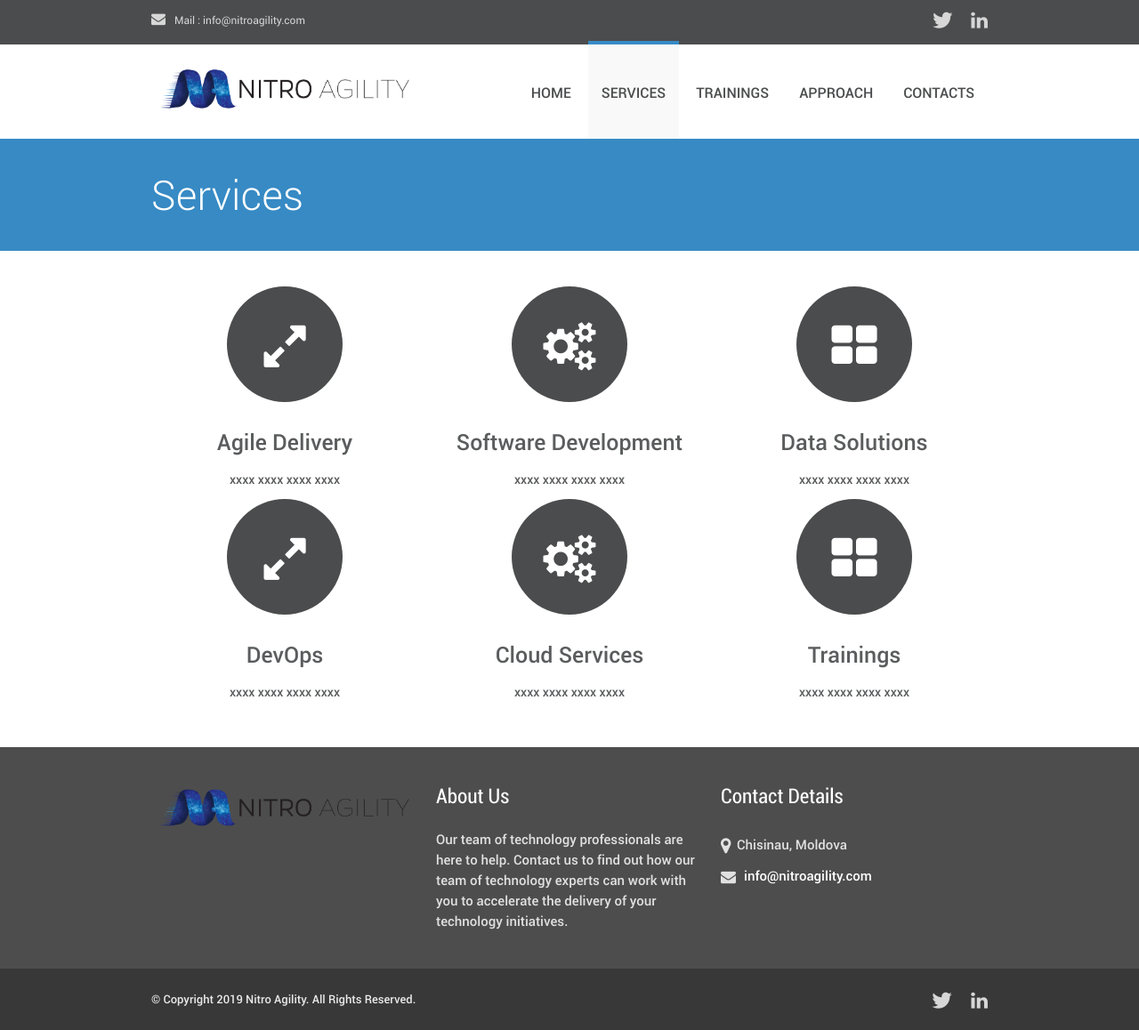
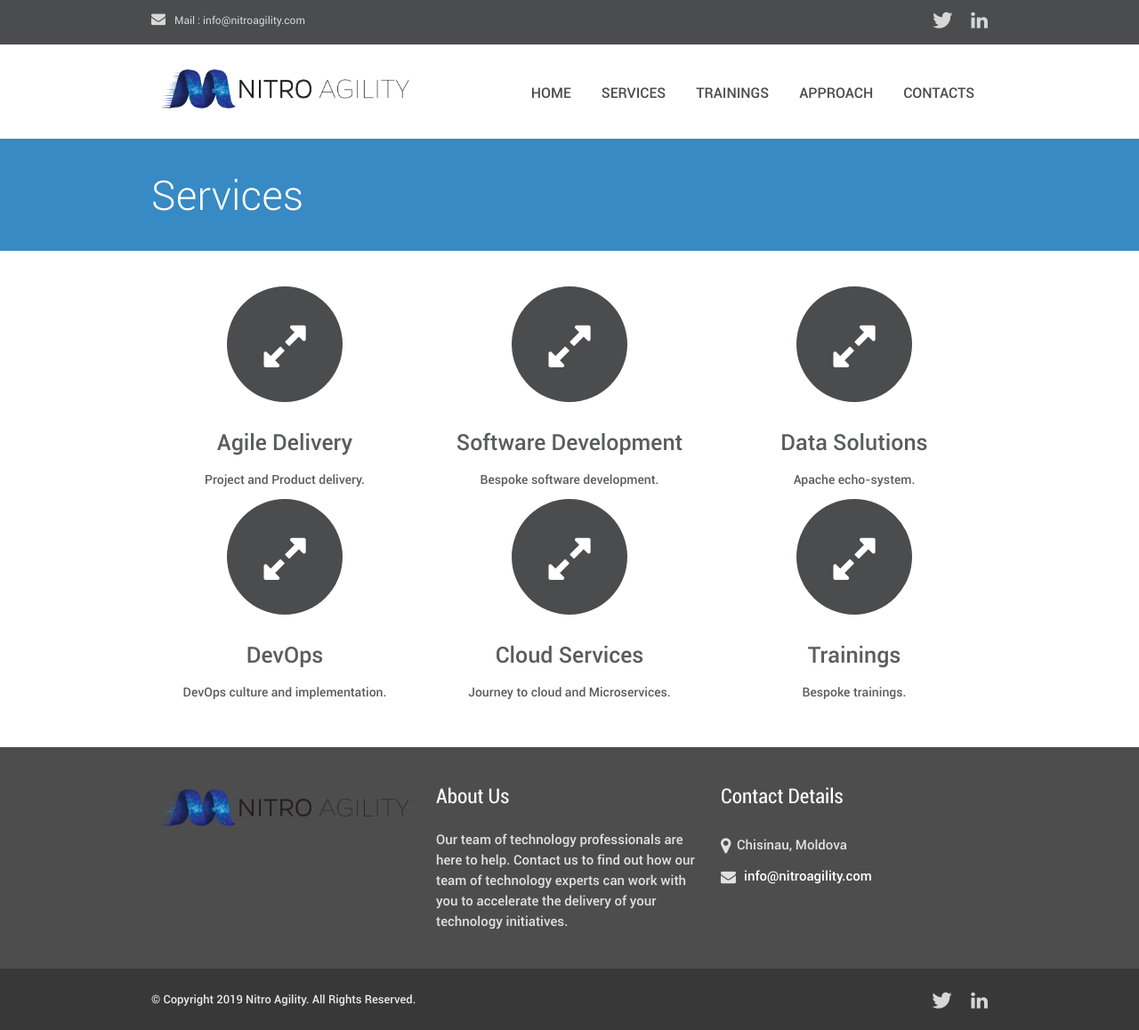
Before and after one commit to NitroAgility/nitroagility.github.io, a Jekyll site: the page built from services.html, in a window 1280 px wide. Shown: the whole page at 89% size. Built offline with Jekyll 4.4.1, drawn with Linux system fonts in a browser that asks for light colours.

Commit message:
Amended services

```diff
--- /dev/null
+++ b/_data/services.yml
@@ -0,0 +1,31 @@
+services:
+  - title: Agile Delivery
+    description: Project and Product delivery.
+    image: images/services/agile-delivery.png
+    alt_image: agile-delivery
+    url:
+  - title: Software Development
+    description: Bespoke software development.
+    image: images/services/software-development.png
+    alt_image: software-development
+    url:
+  - title: Data Solutions
+    description: Apache echo-system.
+    image: images/services/data-solutions.png
+    alt_image: data-solutions
+    url:
+  - title: DevOps
+    description: DevOps culture and implementation.
+    image: images/services/devops.png
+    alt_image: devops
+    url:
+  - title: Cloud Services
+    description: Journey to cloud and Microservices.
+    image: images/services/cloud-services.png
+    alt_image: cloud-services
+    url:
+  - title: Trainings
+    description: Bespoke trainings.
+    image: images/services/trainings.png
+    alt_image: trainings
+    url:
--- a/services.html
+++ b/services.html
@@ -1,58 +1,22 @@
 ---
 layout: default-content-page
 title: Services
-key: services
 ---
 <div class="services style-1 bottom-3">
         <div class="container clearfix">
 
+
+
+          {% for service in site.data.services.services %}
           <div class="one-third column">
-            <div class="item">
-              <div class="circle"><a href="#"><i class="icon-resize-full"></i></a></div>
-              <h3><a href="#">Agile Delivery</a></h3>
-              <p>xxxx xxxx xxxx xxxx</p>
-            </div>
-          </div><!-- End item -->
+              <div class="item">
+                <div class="circle"><a href="#"><i class="icon-resize-full"></i></a></div>
+                <h3><a href="{{ service.url }}">{{ service.title }}</a></h3>
+                <p>{{ service.description }}</p>
+              </div>
+            </div><!-- End item -->
+          {% endfor %}
 
-          <div class="one-third column">
-            <div class="item">
-              <div class="circle"><a href="#"><i class="icon-cogs"></i></a></div>
-              <h3><a href="#">Software Development</a></h3>
-              <p>xxxx xxxx xxxx xxxx</p>
-            </div>
-          </div><!-- End item -->
-
-          <div class="one-third column">
-            <div class="item">
-              <div class="circle"><a href="#"><i class="icon-th-large"></i></a></div>
-              <h3><a href="#">Data Solutions</a></h3>
-              <p>xxxx xxxx xxxx xxxx</p>
-            </div>
-          </div><!-- End item -->
-
-          <div class="one-third column">
-                <div class="item">
-                  <div class="circle"><a href="#"><i class="icon-resize-full"></i></a></div>
-                  <h3><a href="#">DevOps</a></h3>
-                  <p>xxxx xxxx xxxx xxxx</p>
-                </div>
-              </div><!-- End item -->
-
-              <div class="one-third column">
-                <div class="item">
-                  <div class="circle"><a href="#"><i class="icon-cogs"></i></a></div>
-                  <h3><a href="#">Cloud Services</a></h3>
-                  <p>xxxx xxxx xxxx xxxx</p>
-                </div>
-              </div><!-- End item -->
-
-              <div class="one-third column">
-                <div class="item">
-                  <div class="circle"><a href="#"><i class="icon-th-large"></i></a></div>
-                  <h3><a href="#">Trainings</a></h3>
-                  <p>xxxx xxxx xxxx xxxx</p>
-                </div>
-              </div><!-- End item -->
 
         </div><!-- End Container -->
       </div><!-- End services -->
```
